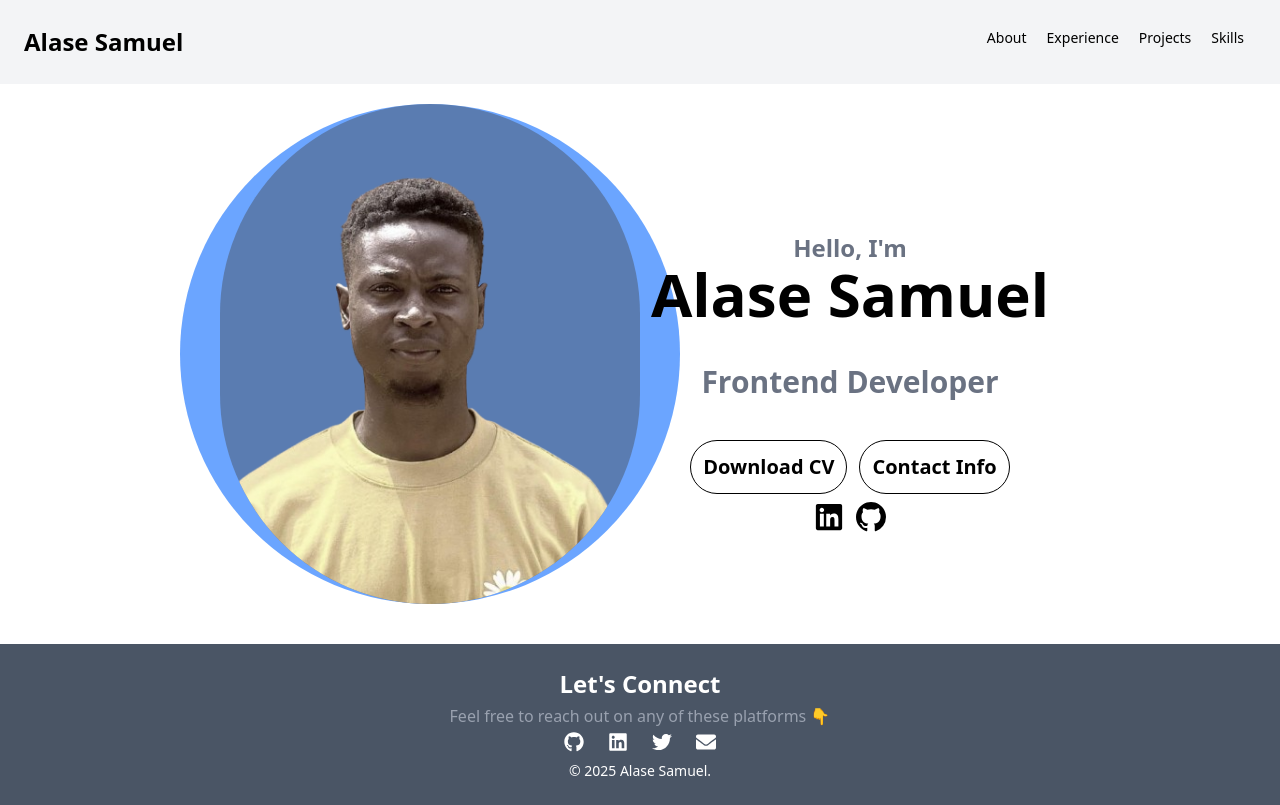
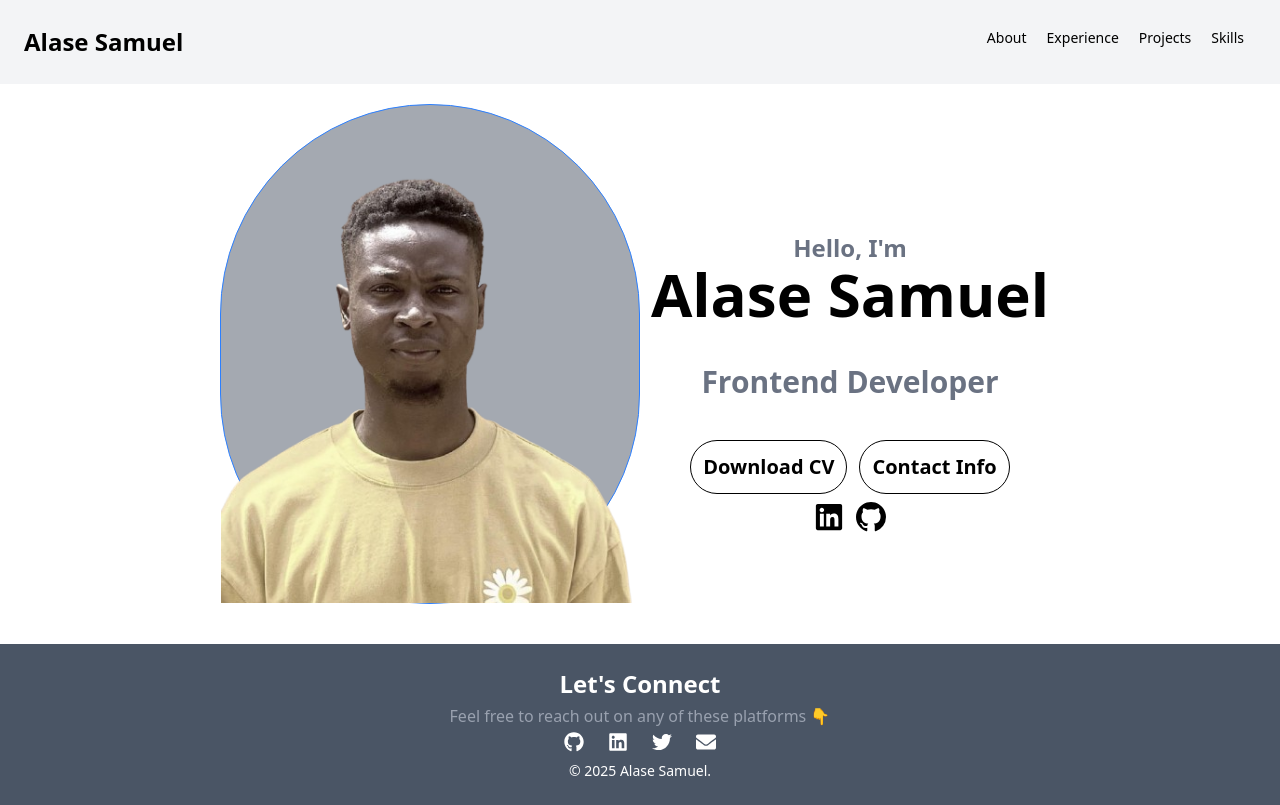
Before and after one commit to hademidey/PortFolio, a React (Vite) app: page / in a window 1280 px wide. Built offline with nearby package versions, Linux system fonts and the light colour scheme.

Commit message:
fixed overflow

```diff
--- a/src/Components/Main.jsx
+++ b/src/Components/Main.jsx
@@ -5,15 +5,15 @@ import { LuNavigation } from "react-icons/lu";
 
 export default function Main() {
   return (
-    <div className="w-full flex mt-5 md:px-55 px-10 flex-col md:flex-row justify-center items-center ">
+    <div className="w-full flex mt-5 md:px-55 px-2 flex-col md:flex-row justify-center items-center overflow-hidden">
       <div className="md:w-1/2 flex justify-center relative items-center ">
-        <div className="md:bg-blue-500/70 w-[500px] h-[500px] absolute -z-10 rounded-full"></div>
-        <div className="">
+        <div className="md:bg-blue-500/70 w-full absolute -z-10 rounded-full"></div>
+        <div className="w-[350px] h-[350px] md:h-[500px] md:w-[500px] -z-10 mx-auto bg-gray-600/50 object-cover rounded-full md:border-blue-500 border"
+          >
           <img
             src="img/image.png"
             alt=""
-            className="w-[290px] h-[290px] md:h-[500px] md:w-[500px] -z-10 mx-auto bg-gray-600/50 object-cover rounded-full md:border-blue-500"
-          />
+            className="w-full h-full object-cover object-center"/>
         </div>
       </div>
 
--- a/src/Layouts/Applayout.jsx
+++ b/src/Layouts/Applayout.jsx
@@ -4,7 +4,7 @@ import { Outlet } from "react-router-dom";
 
 export default function Applayout() {
   return (
-    <div className="flex flex-col h-[100vh]">
+    <div className="flex flex-col min-h-[100vh]">
       <Navbar />
       <main>
         <Outlet />
```
